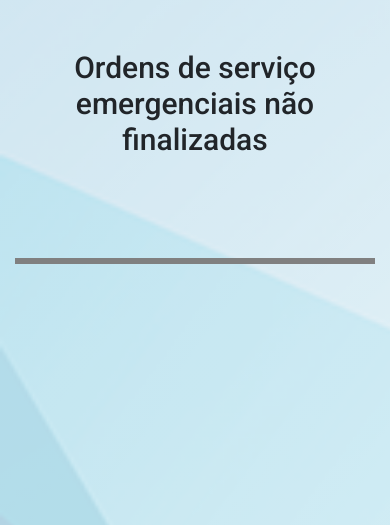
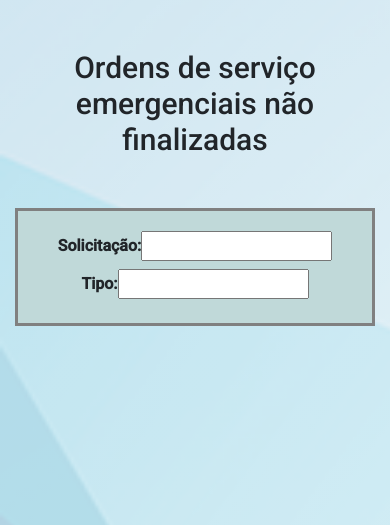
Before and after one commit to prefeiturasp/SME-Controle-de-OS, a Django app: page /menu/relat_emerg/ in a window 390 px wide. Shown: the part 236-761 px from the top of the page. Run offline with Django 3.2, Linux system fonts and the light colour scheme; the visitor is signed in with stand-in values (Sample User, id 1); parts of the project's set-up code (start-up, migrations or seed data) failed here and were passed over; some libraries are stand-ins or nearby versions.

Commit message:
Added responsive mobile

```diff
--- a/django/sme/os_management/forms.py
+++ b/django/sme/os_management/forms.py
@@ -44,7 +44,4 @@ class RelatoriosForm(forms.ModelForm):
 
     class Meta:
         model = CadastroOS
-        fields = ('n_os', 'data_aceite','data_necessidade', 'data_entrega', 'solicitacao')
-        widgets = {
-            'solicitacao': TextInput(attrs={'size': '40'}),
-        }
+        fields = ('n_os', 'data_aceite','data_necessidade', 'data_entrega')
--- a/django/sme/os_management/static/css/relatorios.css
+++ b/django/sme/os_management/static/css/relatorios.css
@@ -1,7 +1,11 @@
 .relatorios-form{
-    margin-top: 100px;
     display: flex;
     justify-content: space-evenly;
+
+}
+
+.sessao{
+    margin-top: 50px;
     font-weight: bold;
     border-width: 3px;
     border-style: solid;
@@ -13,3 +17,15 @@ h1{
     margin-top: 50px;
     font-size: 30px;
 }
+
+.solicitacao{
+    margin-top: 20px;
+}
+
+@media(max-width:580px) {
+    .relatorios-form{
+        display: flex;
+        flex-direction: column;
+    }
+
+}
--- a/django/sme/os_management/templates/os_management/relat_emerg.html
+++ b/django/sme/os_management/templates/os_management/relat_emerg.html
@@ -4,7 +4,14 @@
 
 {% block content %}
     <h1>Ordens de serviço emergenciais não finalizadas</h1>
-    <form method="POST" class="relatorios-form">{% csrf_token %}
-        {% crispy form %}
-    </form>
+
+    <div class = "sessao">
+            <div class="solicitacao">
+                <label>Solicitação:<input type="text"></label>
+                <label>Tipo:<input type="text"></label>
+            </div>
+            <form method="POST" class="relatorios-form">{% csrf_token %}
+                {% crispy form %}
+            </form>
+    </div>
 {% endblock content%}
```
Also changed, not shown: django/sme/os_management/templates/os_management/relat_em_atraso.html (+11 -3 lines), django/sme/os_management/templates/os_management/relat_em_espera.html (+11 -3 lines), django/sme/os_management/templates/os_management/relat_fatura.html (+10 -3 lines).
